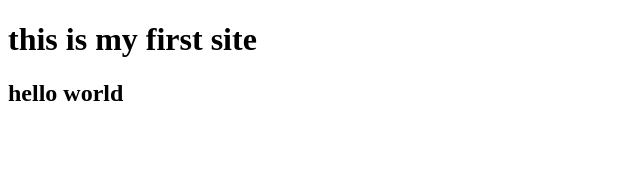
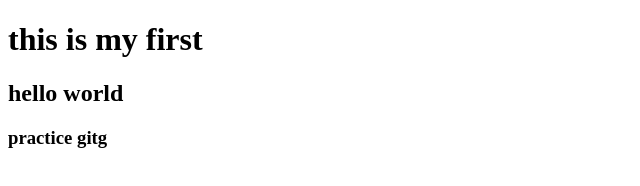
Before and after one commit to hossain258/my-first-website, a plain HTML site: page index.html in a window 1280 px wide. Shown: the whole page, without its empty margins (0-640 px from the left). Drawn offline with Linux system fonts and the light colour scheme.

Commit message:
practice added

```diff
--- a/index.html
+++ b/index.html
@@ -6,7 +6,8 @@
     <title>Document</title>
 </head>
 <body>
-    <h1>this is my first site</h1>
+    <h1>this is my first</h1>
     <h2>hello world</h2>
+    <h3>practice gitg </h3>
 </body>
 </html>
```
